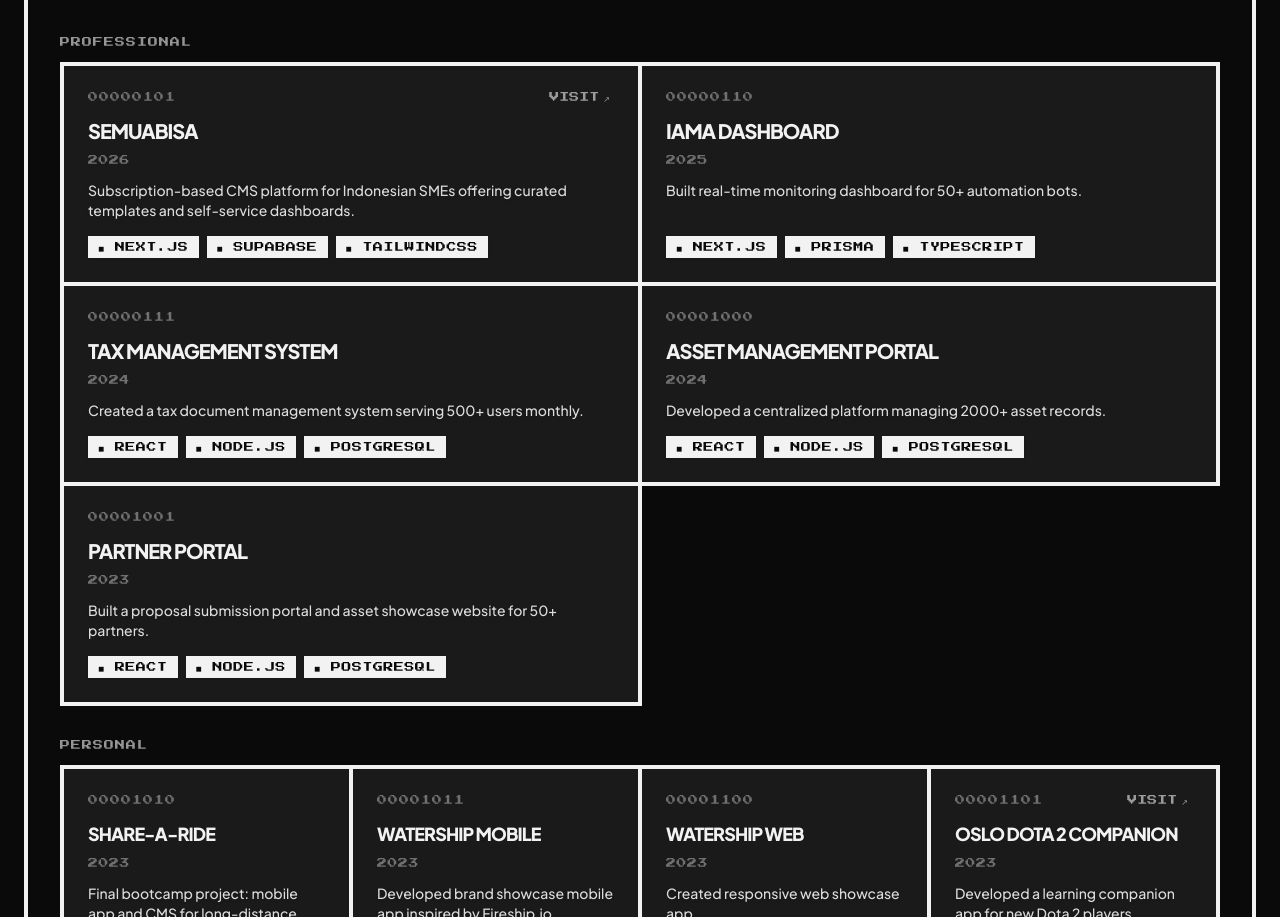
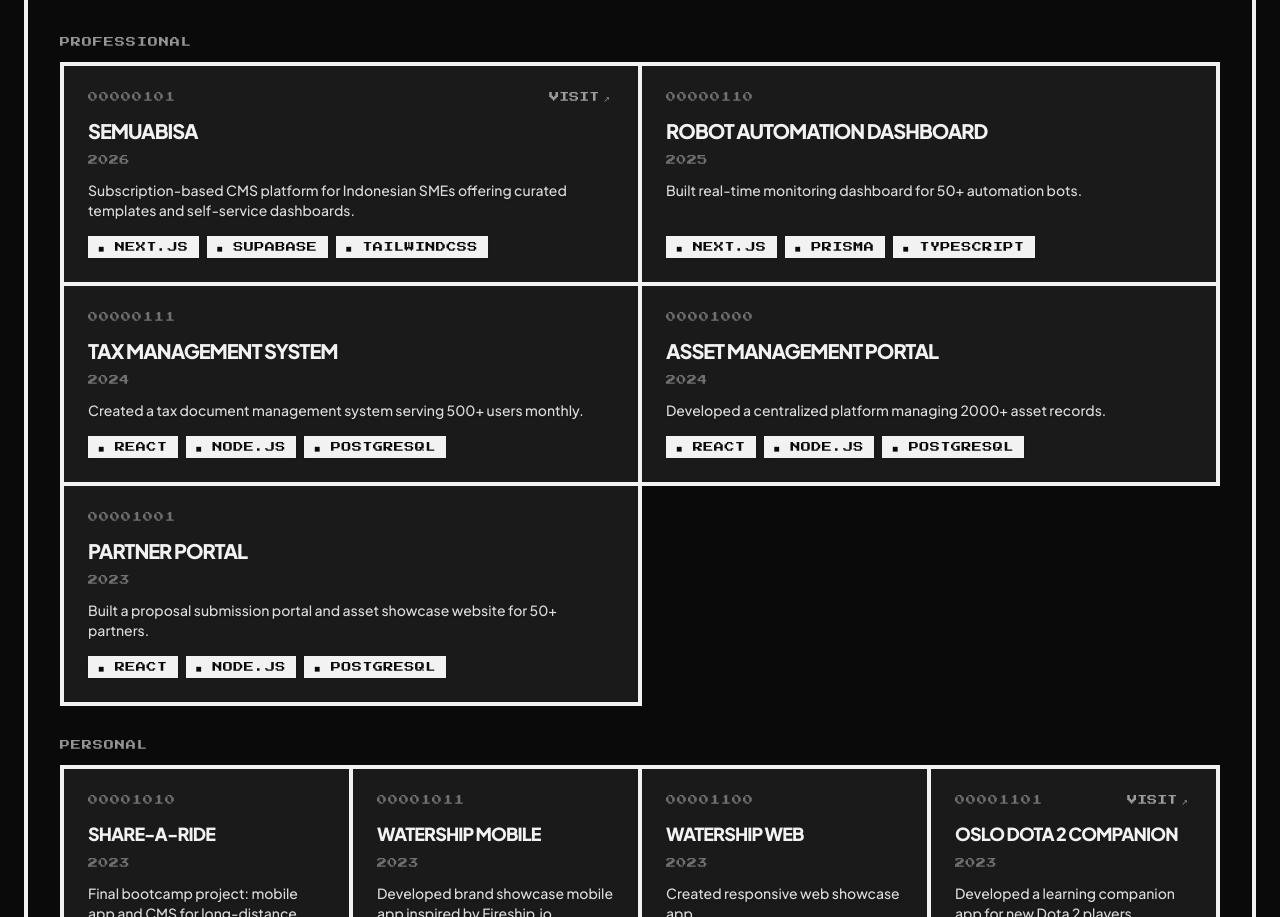
Before and after one commit to faizramadlan/PortfolioFaiz, a Next.js app: page / in a window 1280 px wide. Shown: the part 1855-2772 px from the top of the page. Built offline with nearby package versions, Linux system fonts and the light colour scheme.

Commit message:
fix : project name to comply NDA

```diff
--- a/src/components/sections/Projects.tsx
+++ b/src/components/sections/Projects.tsx
@@ -11,7 +11,7 @@
         },
         {
             id: "00000110",
-            name: "IAMA DASHBOARD",
+            name: "ROBOT AUTOMATION DASHBOARD",
             description: "Built real-time monitoring dashboard for 50+ automation bots.",
             period: "2025",
             tags: ["NEXT.JS", "PRISMA", "TYPESCRIPT"],
```
